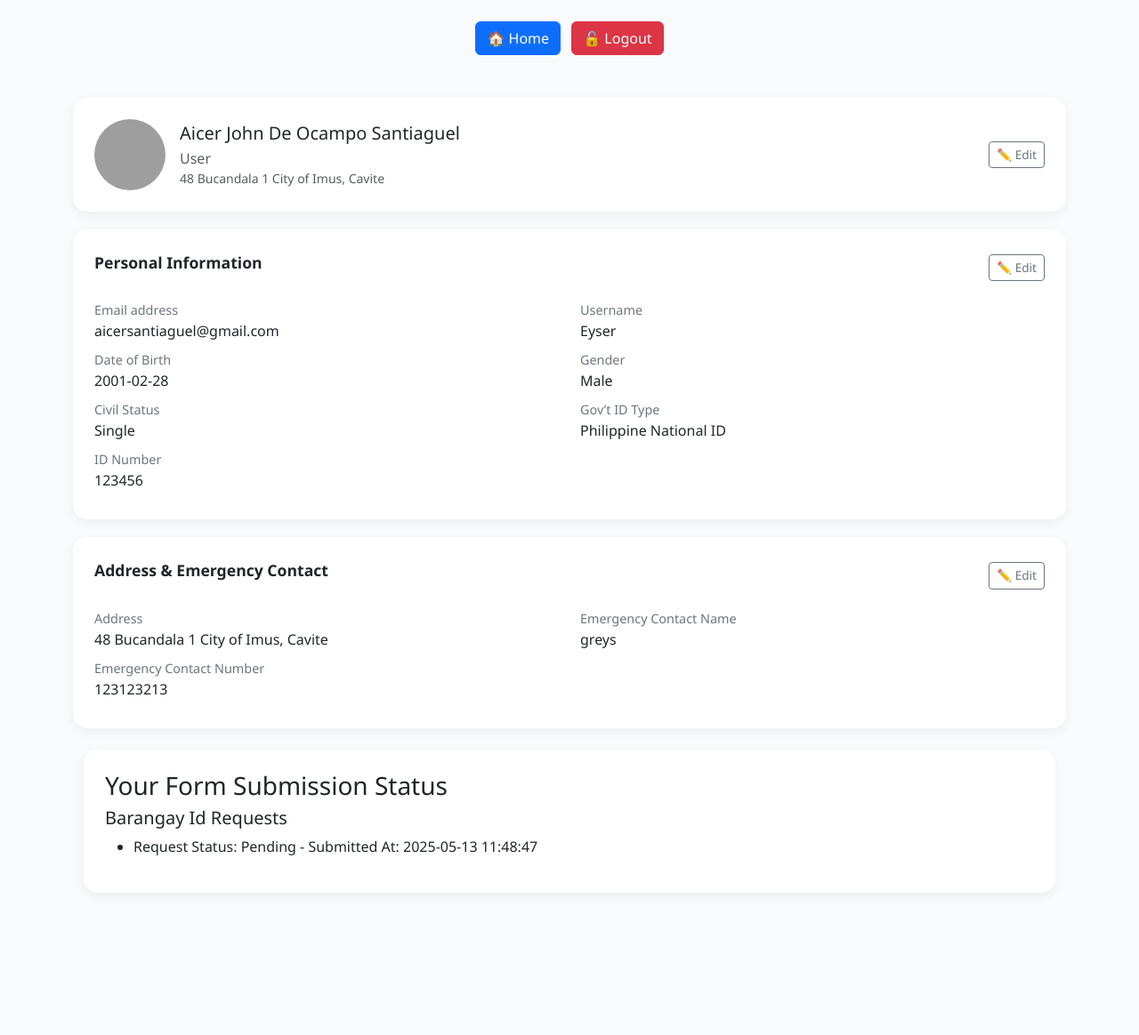
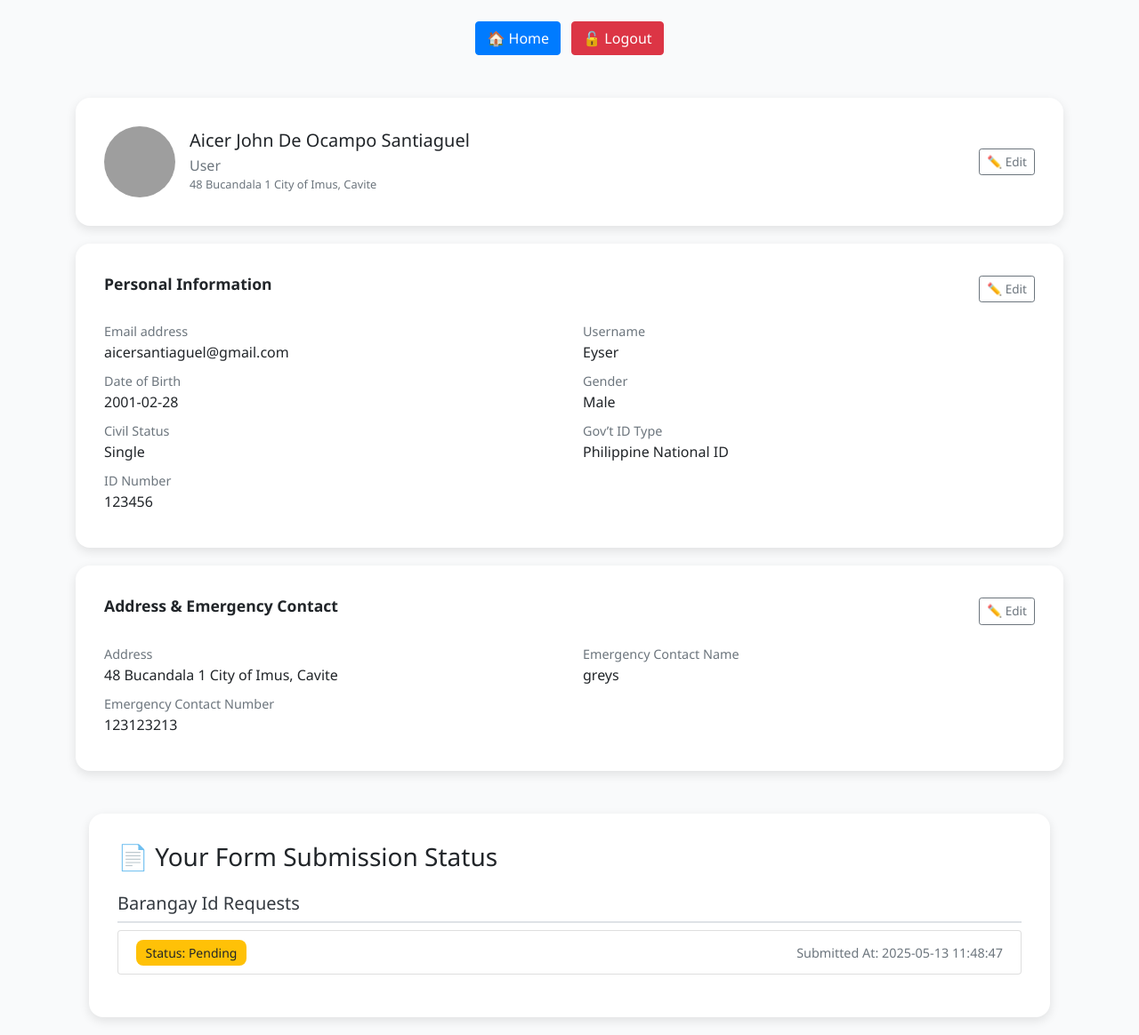
Before and after one commit to cvsuRicJohn/barangay-system, a PHP site: page /profile.php in a window 1280 px wide. Shown: the whole page at 89% size. Before the commit the page ends 962 px from the top, so only its background shows below. Run offline with PHP 8.4, Linux system fonts and the light colour scheme; a user stored in the database is signed in; data comes from the database, SQL or seed files in the repository; grey boxes are pictures that could not be loaded.

Commit message:
add style to form status

```diff
--- a/barangay-system-main/admin_page.php
+++ b/barangay-system-main/admin_page.php
@@ -783,7 +783,7 @@ echo '<a href="edit.php?entity='.$entityEsc.'&id='.$idEsc.'&tab='.$entityEsc.'"
             'unemployment_certification_requests'
         ];
         if (in_array($entityKey, $entitiesWithCreate)) {
-            echo '<a class="btn btn-primary mb-3" href="create.php?entity='.$entityEsc.'">Add New '.e(str_replace('_', ' ', ucwords($entityKey))).'</a>';
+            echo '<a class="btn btn-primary mb-3" href="create.php?entity='. $entityKey .'">Add New '.e(str: str_replace('_', ' ', ucwords($entityKey))).'</a>';
         }
 
         echo '</section>';
--- a/barangay-system-main/chatbot-main/css/profile.css
+++ b/barangay-system-main/chatbot-main/css/profile.css
@@ -52,3 +52,51 @@
         }
 
     }
+
+
+    /* STATUS OF THE FORM */
+    .profile-card {
+        background: #ffffff;
+        border-radius: 1rem;
+        padding: 2rem;
+        box-shadow: 0 4px 12px rgba(0, 0, 0, 0.1);
+        transition: all 0.3s ease;
+    }
+
+    .profile-card:hover {
+        box-shadow: 0 6px 20px rgba(0, 0, 0, 0.15);
+    }
+
+    .form-section-title {
+        border-bottom: 2px solid #dee2e6;
+        padding-bottom: 0.5rem;
+        margin-top: 1.5rem;
+        color: #343a40;
+    }
+
+    .status-badge {
+        font-size: 0.875rem;
+        padding: 0.35em 0.75em;
+        border-radius: 0.5rem;
+        font-weight: 500;
+    }
+
+    .status-pending {
+        background-color: #ffc107;
+        color: #212529;
+    }
+
+    .status-approved {
+        background-color: #28a745;
+        color: #fff;
+    }
+
+    .status-rejected {
+        background-color: #dc3545;
+        color: #fff;
+    }
+
+    .submitted-time {
+        color: #6c757d;
+        font-size: 0.9rem;
+    }
--- a/barangay-system-main/chatbot-main/profile.php
+++ b/barangay-system-main/chatbot-main/profile.php
@@ -30,6 +30,7 @@ try {
     <title>User Profile | Barangay Bucandala 1</title>
     <meta name="viewport" content="width=device-width, initial-scale=1">
     <link href="https://cdn.jsdelivr.net/npm/bootstrap@5.3.0/dist/css/bootstrap.min.css" rel="stylesheet">
+    <link rel="stylesheet" href="https://stackpath.bootstrapcdn.com/bootstrap/4.5.2/css/bootstrap.min.css">
     <link rel="stylesheet" href="css/profile.css" />
 </head>
 <body>
@@ -188,18 +189,37 @@ foreach ($formTables as $table) {
     }
 }
 ?>
-<div class="container mt-4">
+<div class="container mt-5">
     <div class="profile-card">
-    <h3>Your Form Submission Status</h3>
+        <h3 class="mb-4">📄 Your Form Submission Status</h3>
         <?php foreach ($formStatuses as $formName => $submissions): ?>
-        <h5><?php echo ucwords(str_replace('_', ' ', $formName)); ?></h5>
+            <h5 class="form-section-title"><?php echo ucwords(str_replace('_', ' ', $formName)); ?></h5>
             <?php if (empty($submissions)): ?>
-            <p>No submissions found.</p>
+                <p class="text-muted">No submissions found.</p>
             <?php else: ?>
-            <ul>
-                <?php foreach ($submissions as $submission): ?>
-                    <li>
-                        Request Status: <?php echo htmlspecialchars(ucfirst($submission['status'] ?? 'Pending')); ?> - Submitted At: <?php echo htmlspecialchars($submission['submitted_at']); ?>
+                <ul class="list-group mb-3">
+                    <?php foreach ($submissions as $submission):
+                        $status = ucfirst($submission['status'] ?? 'Pending');
+                        $badgeClass = 'status-badge ';
+                        switch (strtolower($status)) {
+                            case 'approved':
+                                $badgeClass .= 'status-approved';
+                                break;
+                            case 'rejected':
+                                $badgeClass .= 'status-rejected';
+                                break;
+                            default:
+                                $badgeClass .= 'status-pending';
+                                break;
+                        }
+                    ?>
+                        <li class="list-group-item d-flex justify-content-between align-items-center flex-column flex-sm-row">
+                            <div>
+                                <span class="<?php echo $badgeClass; ?>">Status: <?php echo htmlspecialchars($status); ?></span>
+                            </div>
+                            <div class="submitted-time mt-2 mt-sm-0">
+                                Submitted At: <?php echo htmlspecialchars($submission['submitted_at']); ?>
+                            </div>
                         </li>
                     <?php endforeach; ?>
                 </ul>
```
Lines whose indentation alone changed are shown as unchanged.
